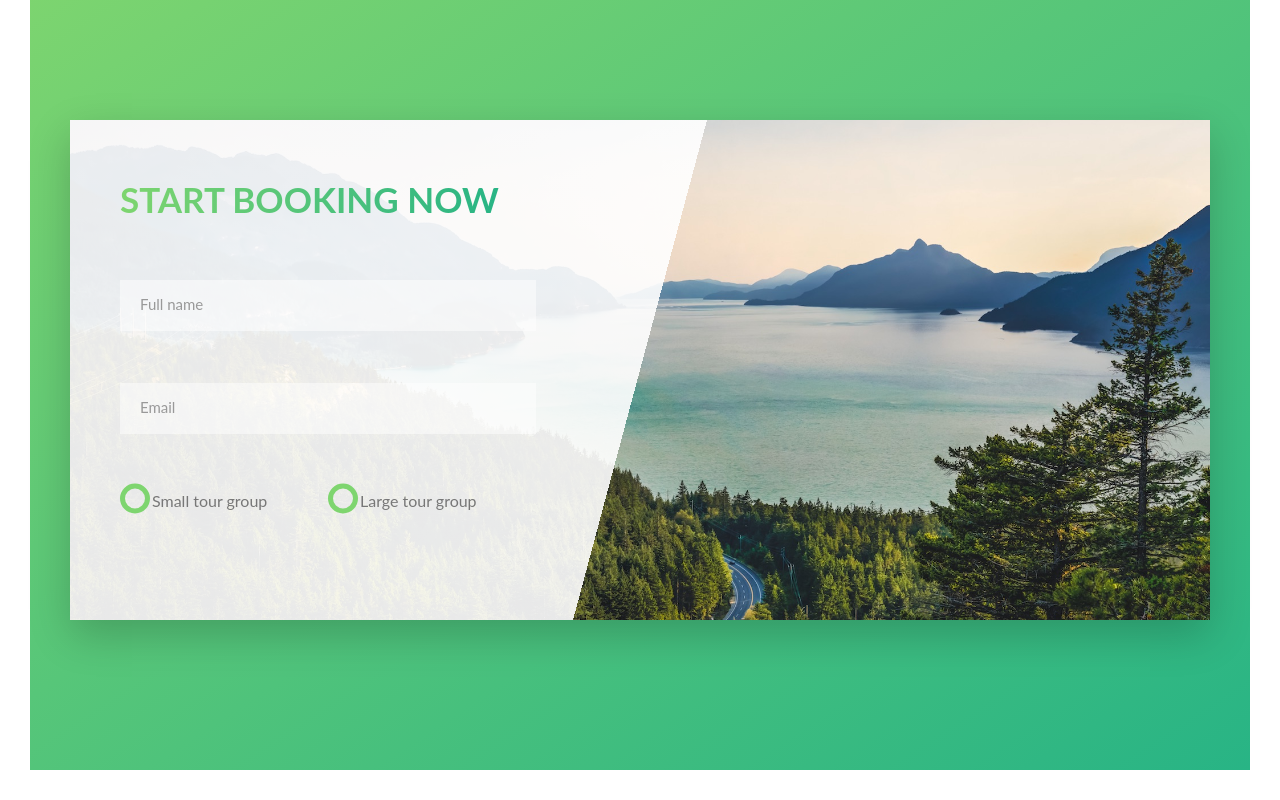
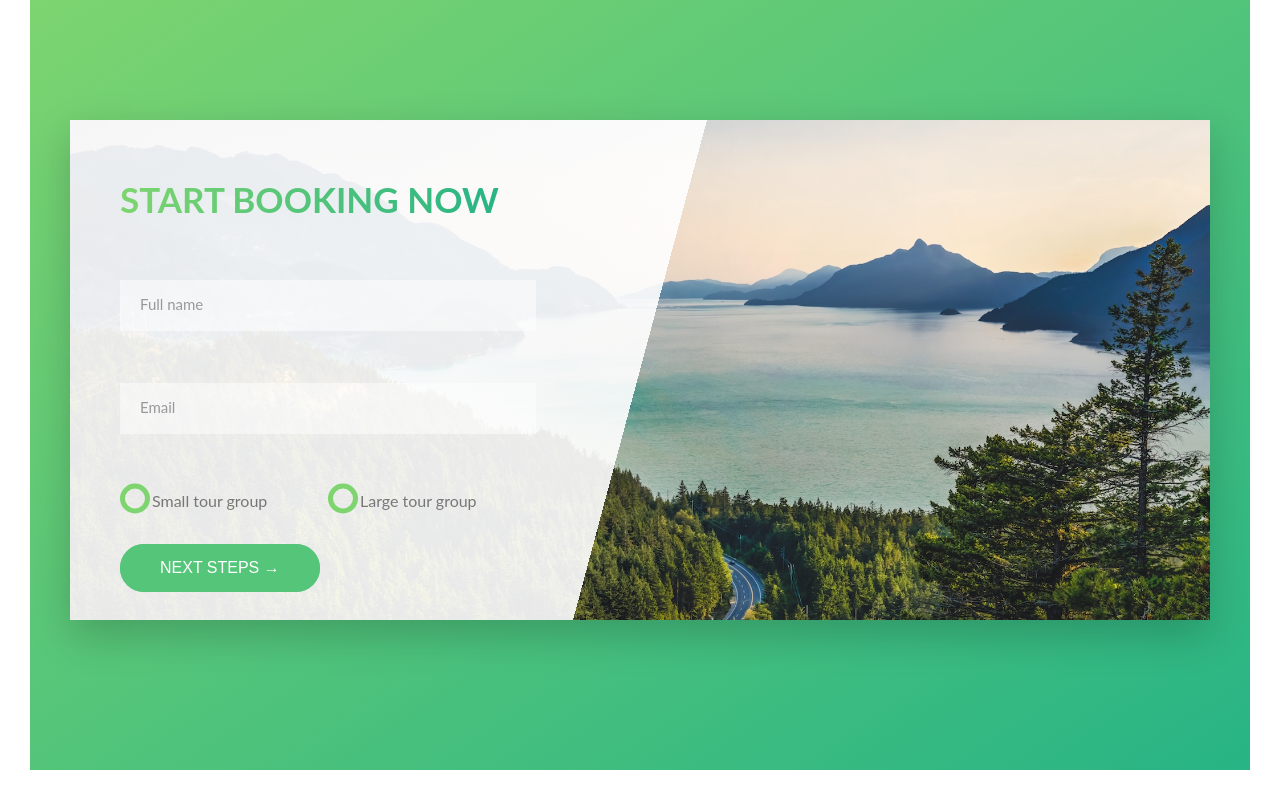
Before and after one commit to samuelsilvadev/front-stuff, a website: page sites/natours/src/index.html in a window 1280 px wide. Shown: the part 4682-5482 px from the top of the page. Drawn offline with nearby package versions, Linux system fonts and the light colour scheme; files that its build step writes are made by us from their sources.

Commit message:
feat(natours): Add button on book section
- Added a button to submit the book section.

```diff
--- a/sites/natours/src/index.html
+++ b/sites/natours/src/index.html
@@ -345,6 +345,12 @@
 								>
 							</div>
 						</div>
+						<button
+							type="submit"
+							class="button button--grow button--global book__button"
+						>
+							<span class="button--grow__text">Next steps &rarr;</span>
+						</button>
 					</form>
 				</div>
 			</section>
--- a/sites/natours/src/scss/pages/_home.scss
+++ b/sites/natours/src/scss/pages/_home.scss
@@ -160,7 +160,8 @@
 }
 
 .tours,
-.stories {
+.stories,
+.book {
 	&__button {
 		background-color: $medium-green;
 		color: $white;
@@ -197,4 +198,8 @@
 	&__form {
 		width: 40%;
 	}
+
+	&__button {
+		margin-top: 1rem;
+	}
 }
```
